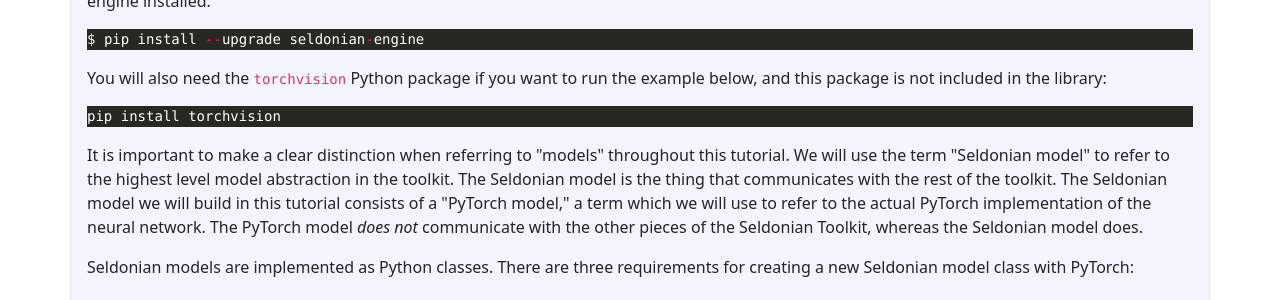
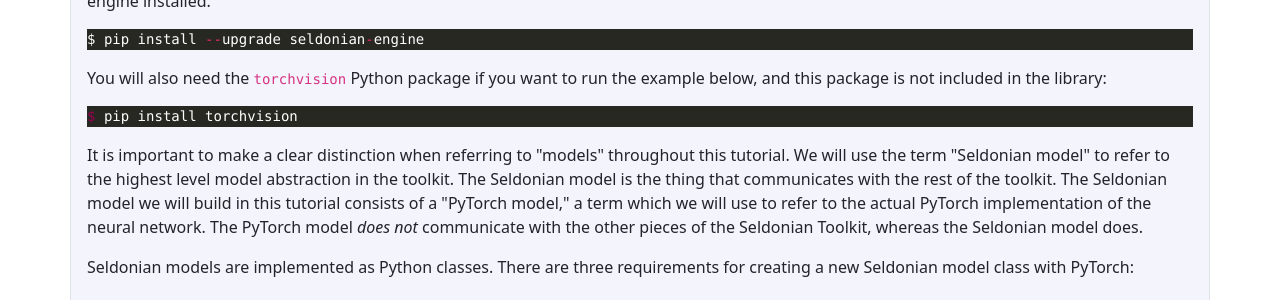
Before and after one commit to seldonian-framework/Tutorials, a Jekyll site: the page built from _tutorials/pytorch_mnist.md, in a window 1280 px wide and 900 px high, scrolled down 613 px. Shown: the part 152-452 px from the top of the window. Built offline with Jekyll 4.4.1, drawn with Linux system fonts in a browser that asks for light colours; formulas are drawn with MathJax 3.

Commit message:
fix missing $

```diff
--- a/_tutorials/pytorch_mnist.md
+++ b/_tutorials/pytorch_mnist.md
@@ -38,7 +38,7 @@ $ pip install --upgrade seldonian-engine
         You will also need the <code>torchvision</code> Python package if you want to run the example below, and this package is not included in the library:
     </p>
 {% highlight python %}
-pip install torchvision
+$ pip install torchvision
 {% endhighlight python %}
 <p>
     It is important to make a clear distinction when referring to "models" throughout this tutorial. We will use the term "Seldonian model" to refer to the highest level model abstraction in the toolkit. The Seldonian model is the thing that communicates with the rest of the toolkit. The Seldonian model we will build in this tutorial consists of a "PyTorch model," a term which we will use to refer to the actual PyTorch implementation of the neural network. The PyTorch model <i>does not</i> communicate with the other pieces of the Seldonian Toolkit, whereas the Seldonian model does.
```
